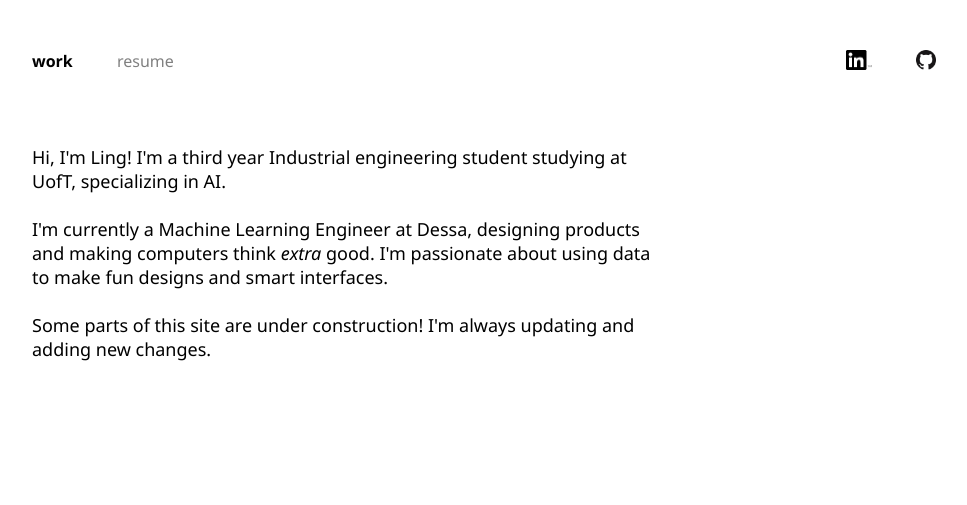
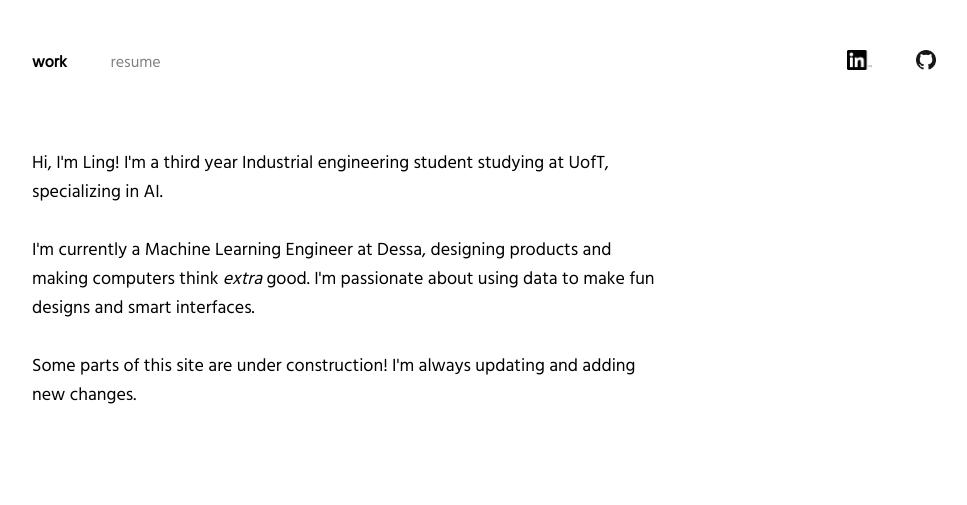
Before and after one commit to linglu66/portfolio, a plain HTML site: page index.html in a window 1280 px wide. Shown: the part 150-655 px from the top of the page, without its empty margins (156-1123 px from the left). Drawn offline with Linux system fonts and the light colour scheme.

Commit message:
update font

```diff
--- a/index.html
+++ b/index.html
@@ -4,6 +4,7 @@
 	<title>Ling Lu</title>
 	<link rel="stylesheet" type="text/css" href="style.css">
     <meta name="viewport" content="width=device-width, initial-scale=1.0">
+		<link href="https://fonts.googleapis.com/css?family=Hind&display=swap" rel="stylesheet">
 
 </head>
 <body>
```
